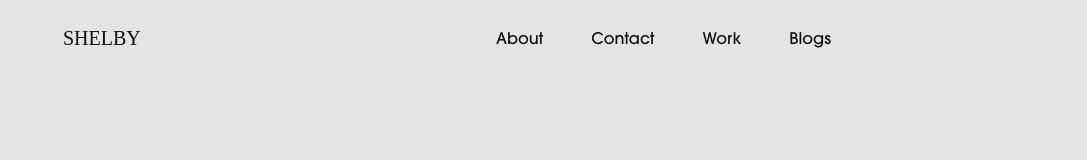
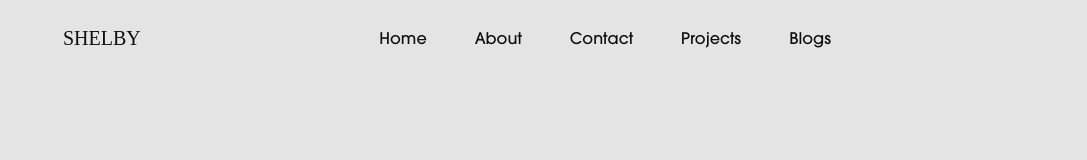
Before and after one commit to Mann-webspider/portfolio, a Next.js app: page / in a window 1280 px wide. Shown: the top 160 px of the page, without its empty margins (193-1280 px from the left). Built offline with nearby package versions, Linux system fonts and the light colour scheme; a web font is replaced by a local one.

Commit message:
navbar update

```diff
--- a/app/components/Navbar.jsx
+++ b/app/components/Navbar.jsx
@@ -7,9 +7,10 @@ function Navbar() {
   const [isOpen, setIsOpen] = useState(false)
 
   const navItems = [
+    { name: "Home", href: "/" },
     { name: "About", href: "/#about" },
     { name: "Contact", href: "/#contact" },
-    { name: "Work", href: "/#works" },
+    { name: "Projects", href: "/projects" },
     { name: "Blogs", href: "/blog" },
   ]
 
```
